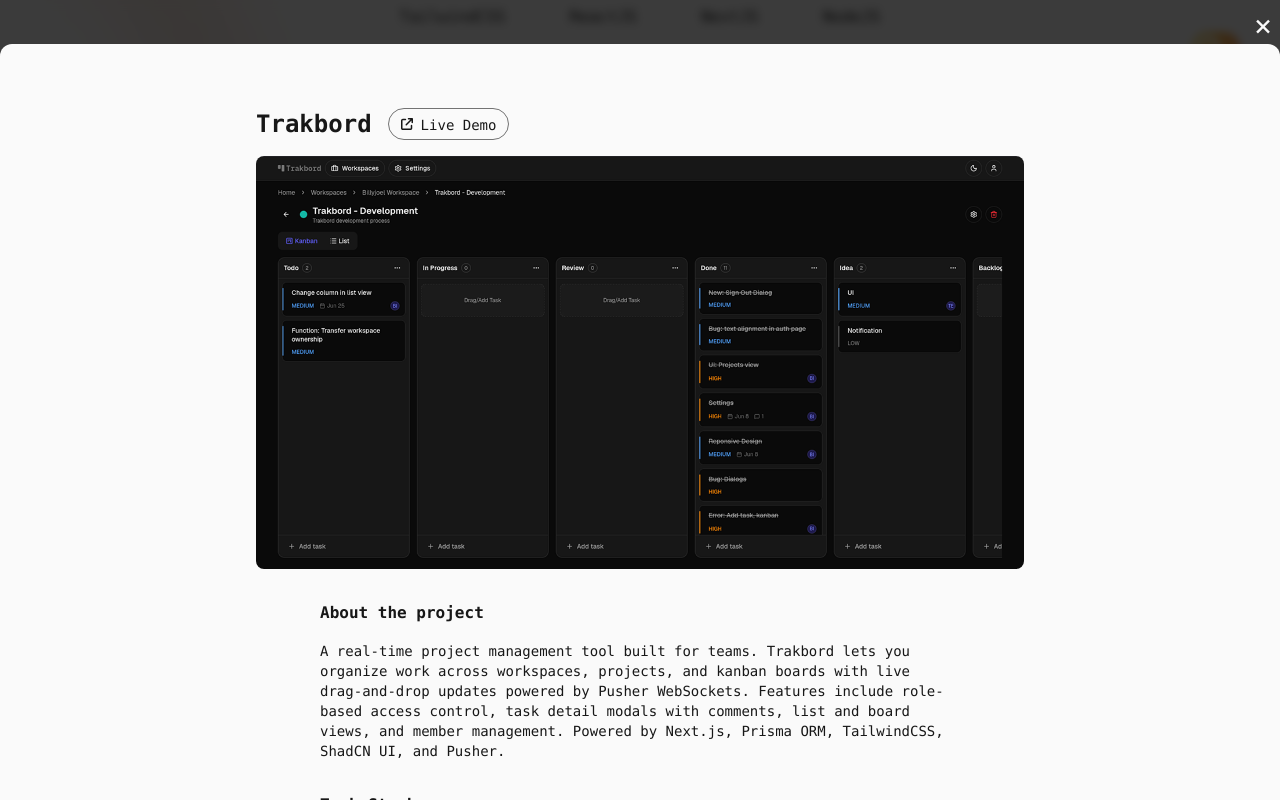
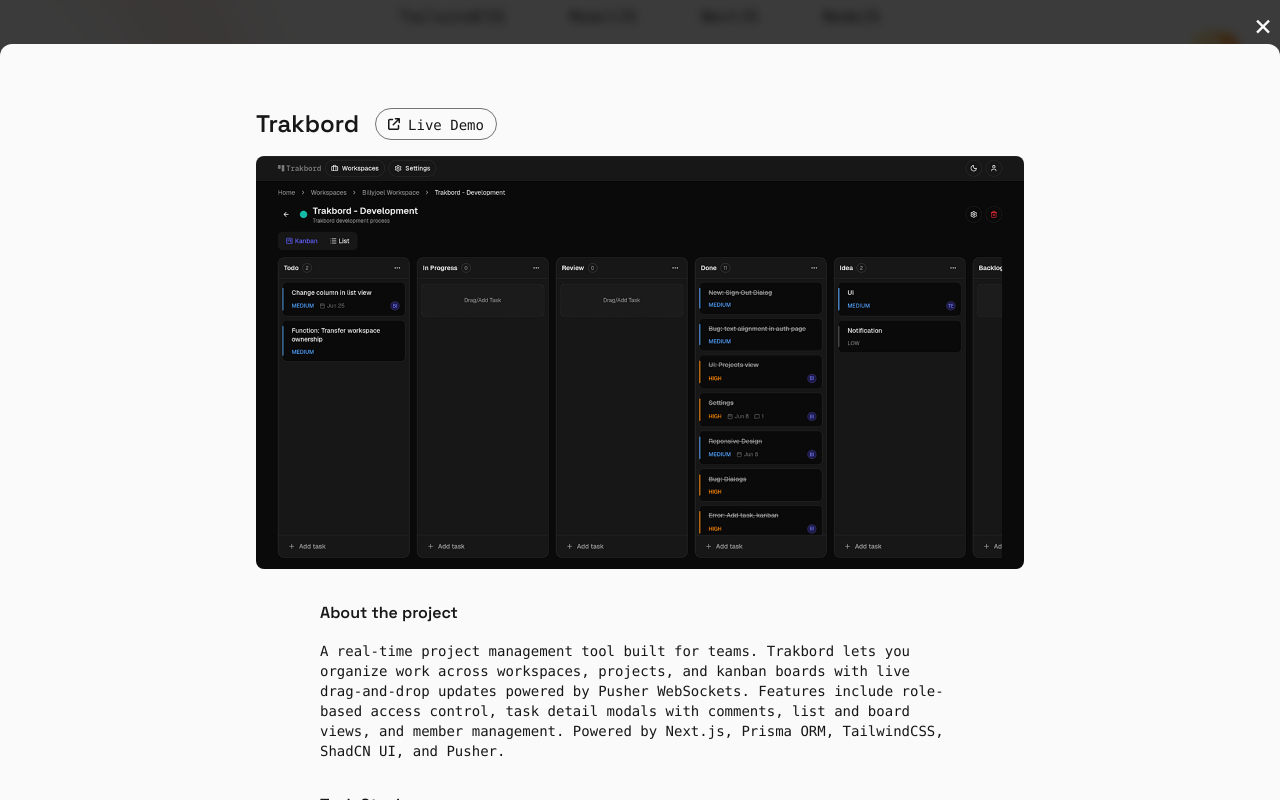
Before and after one commit to BillyJoelBallola/my_portfolio, a React (Vite) app: page / in a window 1280 px wide. Both pictures are taken after a click on the element 313 px from the left and 2053 px from the top of the page. Shown: the part 1563-2363 px from the top of the page. Built offline with nearby package versions, Linux system fonts and the light colour scheme.

Commit message:
fix project dialogbox wrapping issue

```diff
--- a/src/components/CustomDialog.jsx
+++ b/src/components/CustomDialog.jsx
@@ -74,7 +74,7 @@
             </div>
             <div className="grid gap-4">
               <h4 className="font-semibold">Tech Stack</h4>
-              <div className="flex items-center gap-2">
+              <div className="flex flex-wrap items-center gap-2">
                 {tags.map((tag, idx) => (
                   <div key={idx}>
                     <span className="dark:text-orange-500 text-blue-500">
--- a/src/index.css
+++ b/src/index.css
@@ -5,7 +5,9 @@
 @tailwind utilities;
 
 h1,
-h2 {
+h2,
+h3,
+h4 {
   @apply font-spaceGrotesk;
 }
 
```
